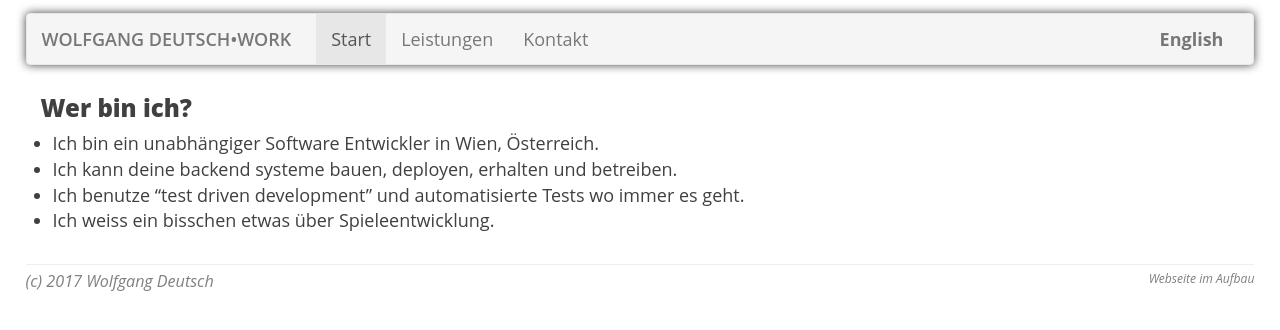
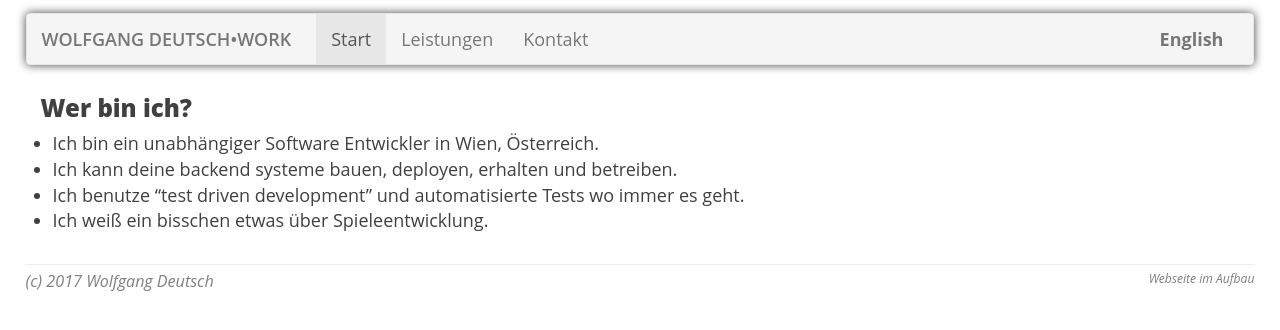
Before and after one commit to wolfgang-wdw/wolfgang-wdw.github.io, a Jekyll site: the page built from index_de.md, in a window 1280 px wide. Shown: the top 330 px of the page. Built offline with Jekyll 4.4.1, drawn with Linux system fonts in a browser that asks for light colours; nearby versions of some CDN libraries.

Commit message:
fix spelling

```diff
--- a/index_de.md
+++ b/index_de.md
@@ -8,4 +8,4 @@ ref: home
 - Ich bin ein unabhängiger Software Entwickler in Wien, Österreich.
 - Ich kann deine backend systeme bauen, deployen, erhalten und betreiben.
 - Ich benutze "test driven development" und automatisierte Tests wo immer es geht.
-- Ich weiss ein bisschen etwas über Spieleentwicklung.
+- Ich weiß ein bisschen etwas über Spieleentwicklung.
```
